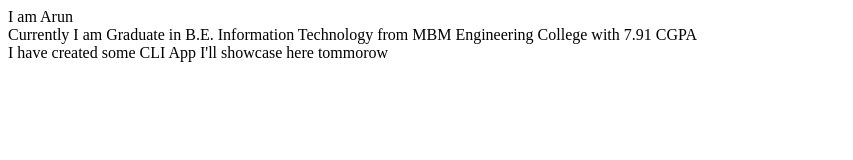
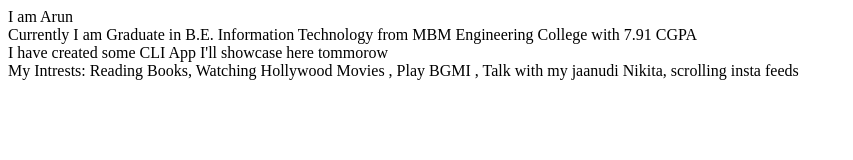
Before and after one commit to Arun023/Arun-site, a plain HTML site: page index.html in a window 1280 px wide. Shown: the whole page, without its empty margins (0-853 px from the left). Drawn offline with Linux system fonts and the light colour scheme.

Commit message:
update: add hobbies

```diff
--- a/index.html
+++ b/index.html
@@ -12,6 +12,7 @@
     <div> I am Arun </div>
     <div> Currently I am Graduate in B.E. Information Technology from MBM Engineering College with 7.91 CGPA </div>
     <div>I have created some CLI App I'll showcase here tommorow</div>
+    <div>My Intrests: Reading Books, Watching Hollywood Movies , Play BGMI , Talk with my jaanudi Nikita, scrolling insta feeds</div>
 </body>
 
 </html>
```
